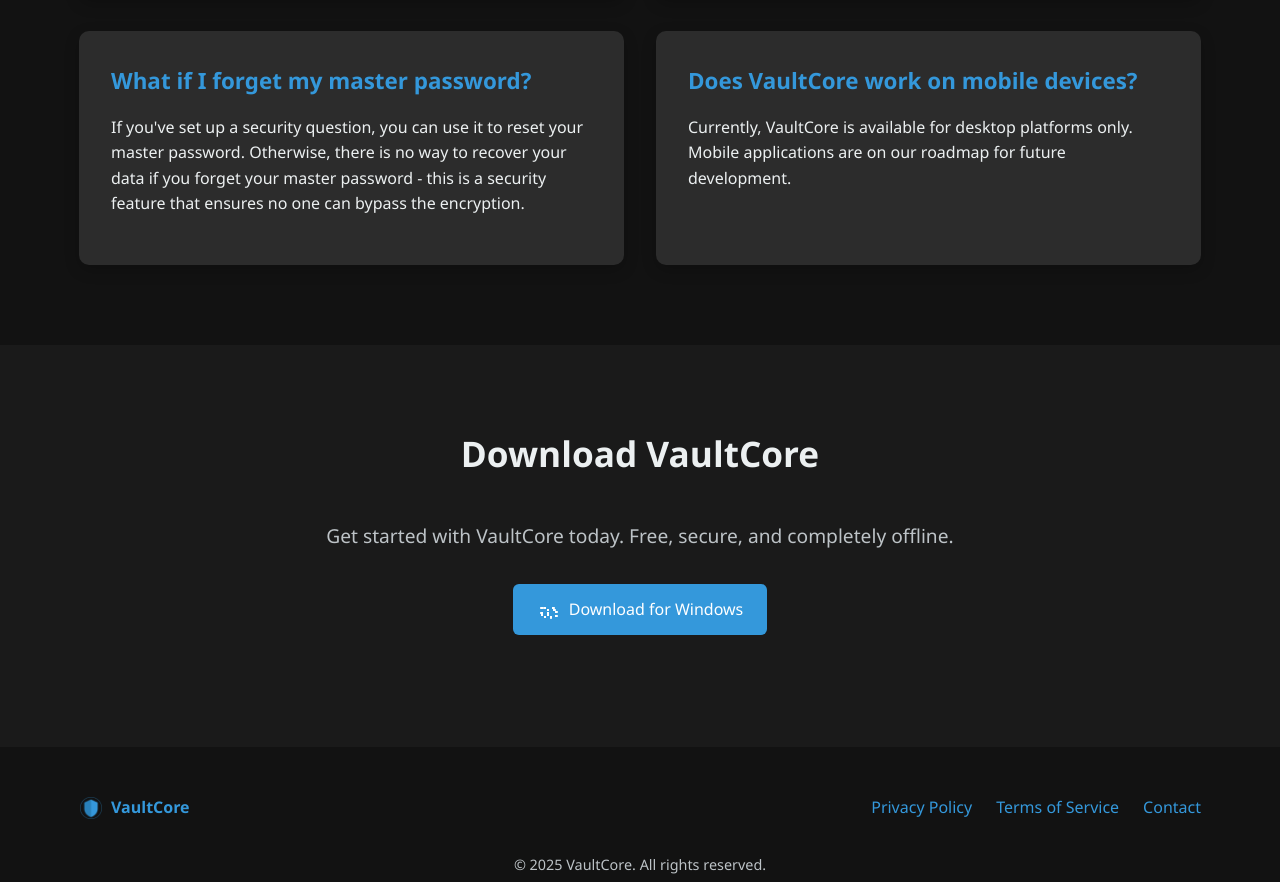
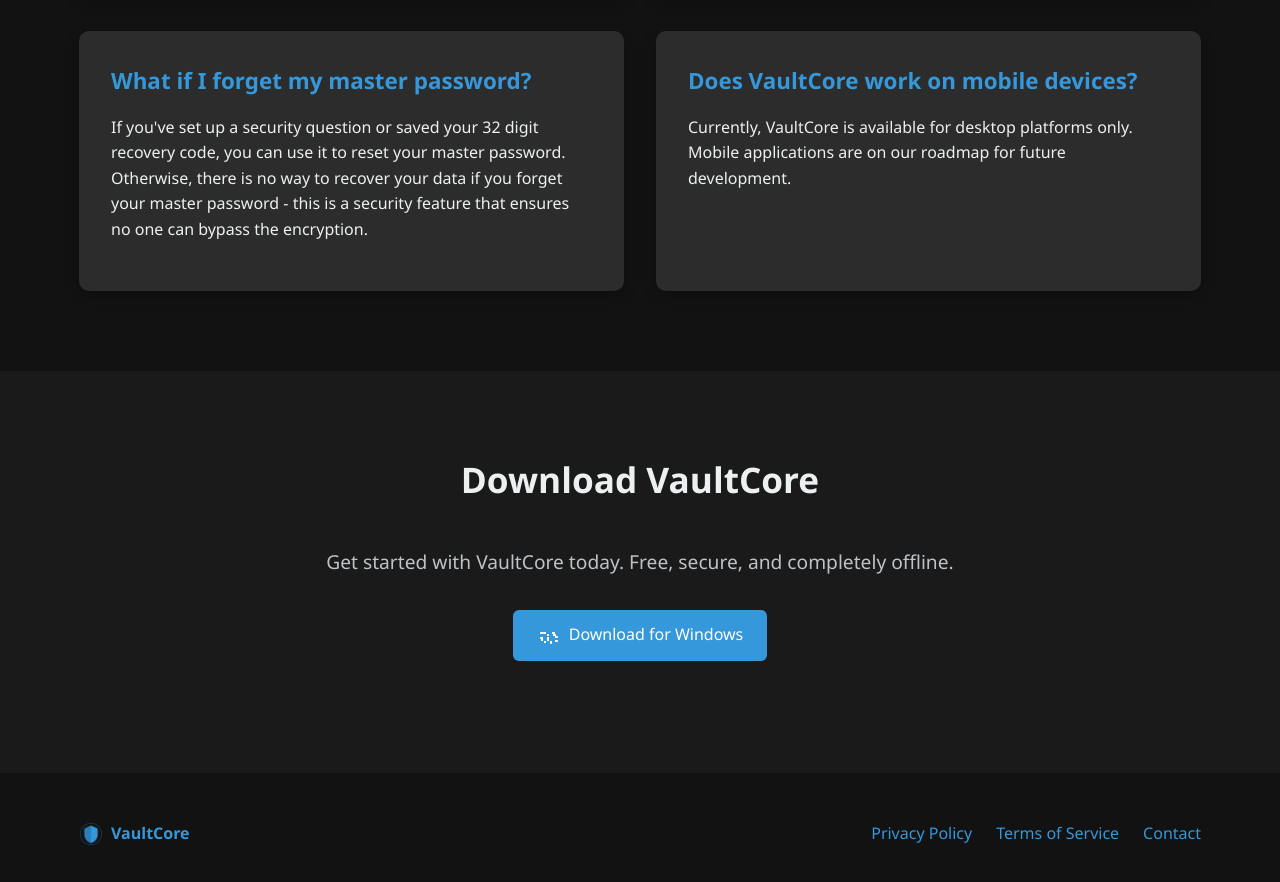
Before and after one commit to XukoPop/Ljaksic, a React (Create React App) app: page / in a window 1280 px wide. Shown: the part 3535-4417 px from the top of the page. Built offline with nearby package versions, Linux system fonts and the light colour scheme.

Commit message:
Fixed FAQ section in App.js

```diff
--- a/src/App.js
+++ b/src/App.js
@@ -208,7 +208,7 @@ function App() {
             </div>
             <div className="faq-item">
               <h3>What if I forget my master password?</h3>
-              <p>If you've set up a security question, you can use it to reset your master password. Otherwise, there is no way to recover your data if you forget your master password - this is a security feature that ensures no one can bypass the encryption.</p>
+              <p>If you've set up a security question or saved your 32 digit recovery code, you can use it to reset your master password. Otherwise, there is no way to recover your data if you forget your master password - this is a security feature that ensures no one can bypass the encryption.</p>
             </div>
             <div className="faq-item">
               <h3>Does VaultCore work on mobile devices?</h3>
```
